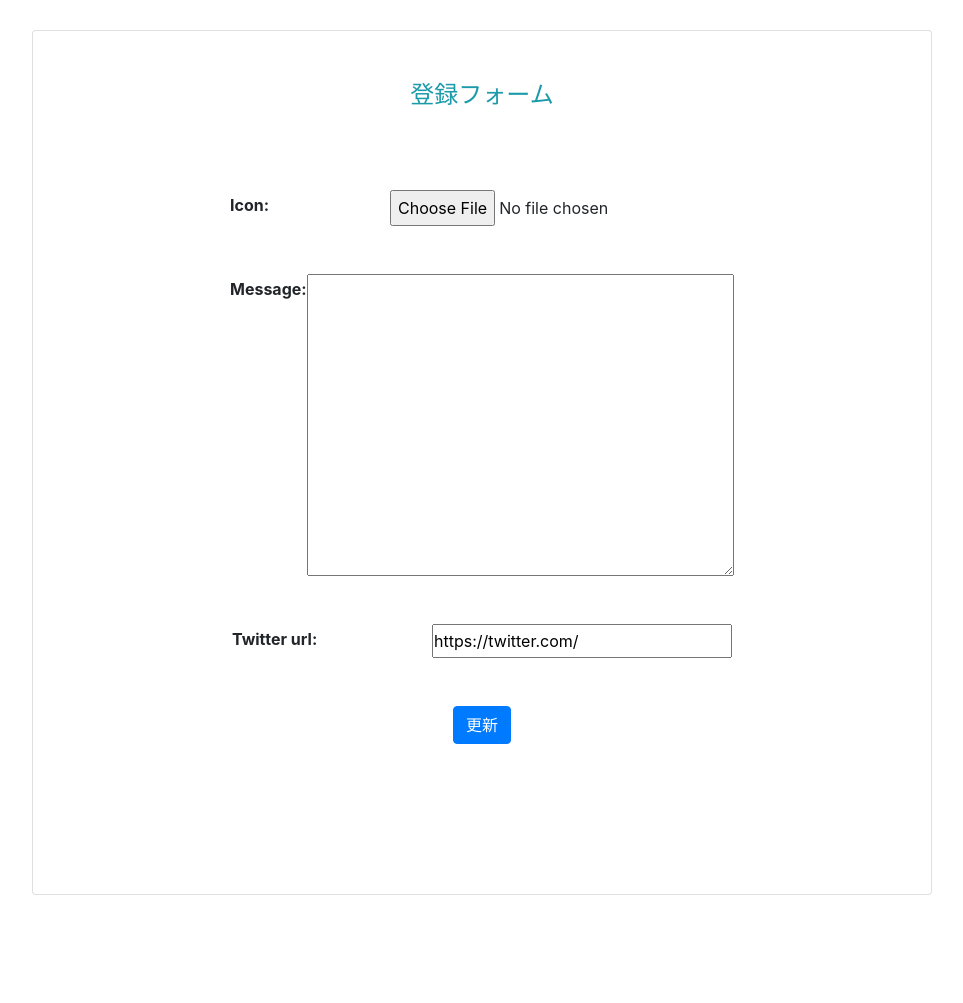
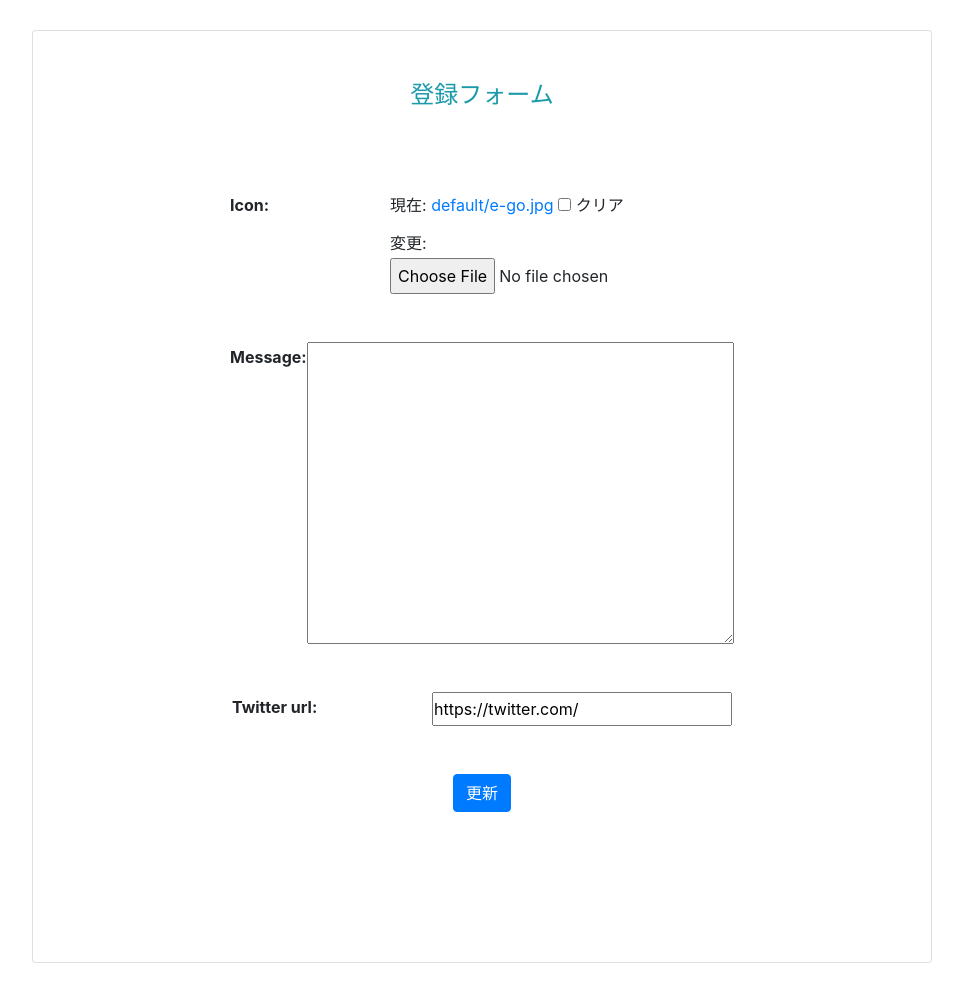
Before and after one commit to k4nekom/myj_hackathon, a Django app: page /accounts/icon/edit/ in a window 1280 px wide. Shown: the part 56-1059 px from the top of the page, without its empty margins (158-1121 px from the left). Before the commit the page ends 951 px from the top, so only its background shows below. Run offline with Django 3.2, Linux system fonts and the light colour scheme; the visitor is signed in with stand-in values (Sample User, id 1); some libraries are stand-ins or nearby versions.

Commit message:
create default icon

```diff
--- a/mysite/accounts/models.py
+++ b/mysite/accounts/models.py
@@ -4,7 +4,8 @@ from django.urls import reverse
 
 
 class User(AbstractUser):
-    icon = models.ImageField(upload_to="image/", blank=True, null=True)
+    icon = models.ImageField(
+        upload_to="image/", blank=True, null=True, default='default/e-go.jpg')
     message = models.TextField(blank=True, null=True)
     twitter_url = models.URLField(
         max_length=300, default='https://twitter.com/')
--- a/mysite/posts/urls.py
+++ b/mysite/posts/urls.py
@@ -1,6 +1,7 @@
 from django.urls import path
 from django.contrib import admin
 from django.contrib.auth.decorators import login_required
+
 from . import views
 
 app_name = 'posts'
@@ -8,6 +9,7 @@ app_name = 'posts'
 urlpatterns = [
     path('new/', login_required(views.New.as_view()), name='new'),
     path('', login_required(views.Index.as_view()), name='index'),
-    path('<postId>/like/',login_required(views.Likes.as_view()), name='like'),
-    path('<postId>/comment/', login_required(views.AddComment.as_view()),name='comment'),
+    path('<postId>/like/', login_required(views.Likes.as_view()), name='like'),
+    path('<postId>/comment/',
+         login_required(views.AddComment.as_view()), name='comment'),
 ]
--- a/mysite/posts/views.py
+++ b/mysite/posts/views.py
@@ -1,6 +1,6 @@
 from django.shortcuts import render
 from django.views.generic.edit import CreateView
-from django.views.generic import ListView
+from django.views.generic import ListView, DeleteView
 from django.urls import reverse_lazy
 from django.views import View
 
--- a/mysite/templates/accounts/icon_edit.html
+++ b/mysite/templates/accounts/icon_edit.html
@@ -18,7 +18,7 @@
                         </dt>
                         <dd id="icon_edit_dd">
                             {{ form.icon }}
-                            <span class="helptext">{{ form.name.help_text }}</span>
+
                             {{ form.icon.errors }}
                         </dd>
                     </div>
@@ -28,7 +28,7 @@
                         </dt>
                         <dd id="icon_edit_dd">
                             {{ form.message }}
-                            <span class="helptext">{{ form.name.help_text }}</span>
+
                             {{ form.message.errors }}
                         </dd>
                     </div>
@@ -38,7 +38,7 @@
                         </dt>
                         <dd id="icon_edit_dd">
                             {{ form.twitter_url }}
-                            <span class="helptext">{{ form.name.help_text }}</span>
+
                             {{ form.twitter_url.errors }}
                         </dd>
                     </div>
--- a/mysite/templates/posts/index.html
+++ b/mysite/templates/posts/index.html
@@ -17,6 +17,9 @@
                     <div class="usernameicon">
                         {% if user.icon %}
                         <img src=" {{user.icon.url}}" class="iconcss">
+                        {% endif %}
+                        {% if login_user == post.author %}
+                        <a class="btn btn-danger" href="">削除</a>
                         {% endif %}
                         <span class="mr-2">
                             <a class="nav-link"
```
Also changed, not shown: mysite/media/default/e-go.jpg (added), mysite/media/image/IMG_30421_0IXx1qo.JPG (added), mysite/media/image/IMG_31171_gN5zjd6.JPG (added).
